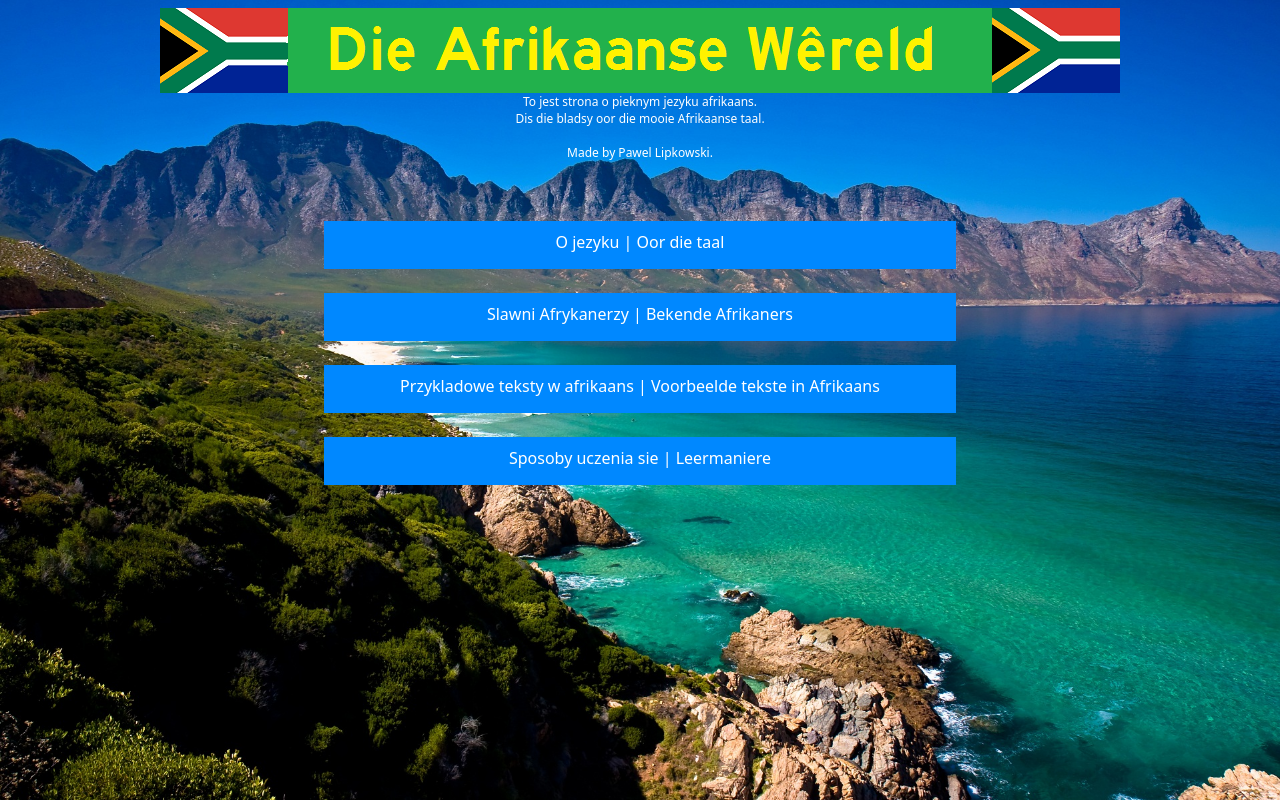
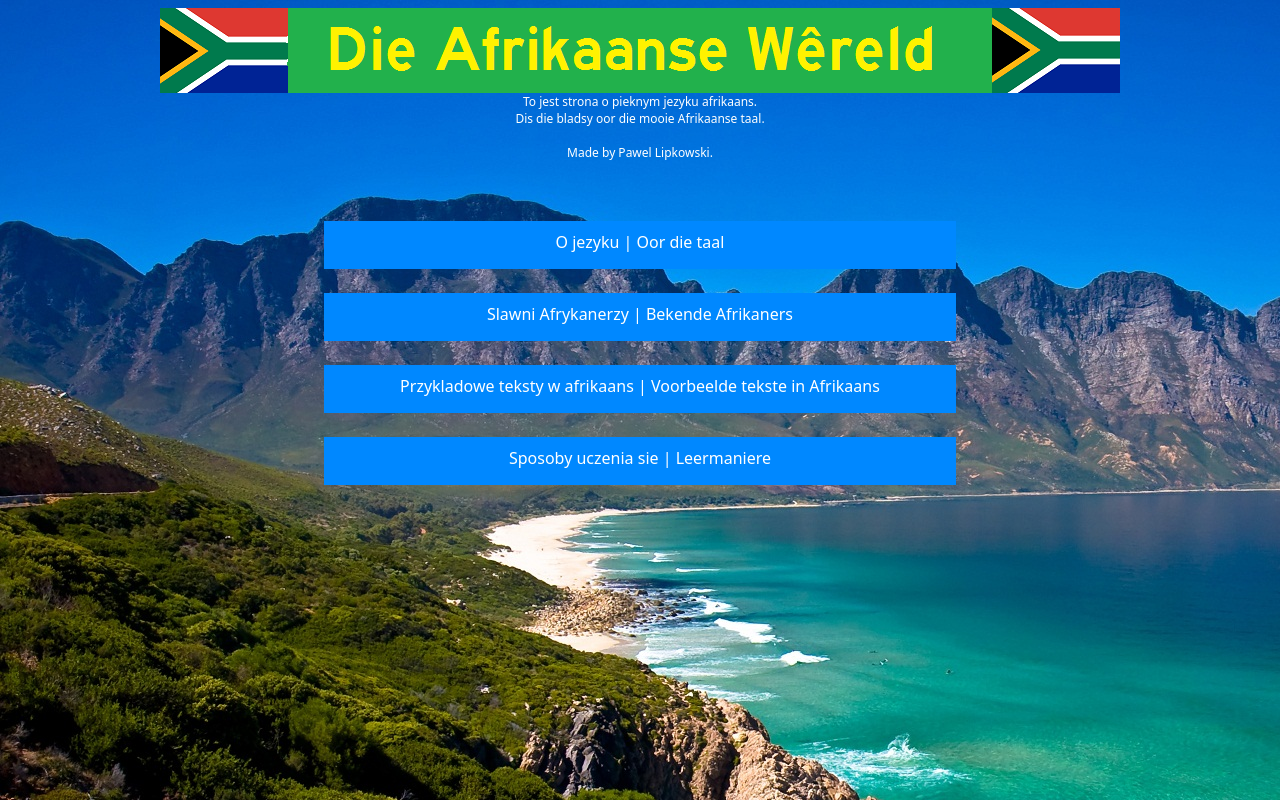
Before and after one commit to RooiGevaar19/stronaWWWplipkowski, a plain HTML site: page sub/head.html in a window 1280 px wide. Drawn offline with Linux system fonts and the light colour scheme.

Commit message:
hihihihihihihihihi

```diff
--- a/styl.css
+++ b/styl.css
@@ -2,7 +2,7 @@ body {
 	background-image: url("prente/joburg.jpg");
 	text-align: center;
 	background-repeat: repeat;
-  	background-size: 100% 100%;
+  	background-size: 100%;
 }
 
 
--- a/sub/styl.css
+++ b/sub/styl.css
@@ -1,8 +1,9 @@
 body {
 	background-image: url("prente/strand.jpg");
 	text-align: center;
-	background-repeat: repeat;
-  	background-size: 100% 100%;
+	background-repeat: no-repeat;
+  	background-height: 100%;
+	background-width: relative;
 }
 
 h1 {
```
